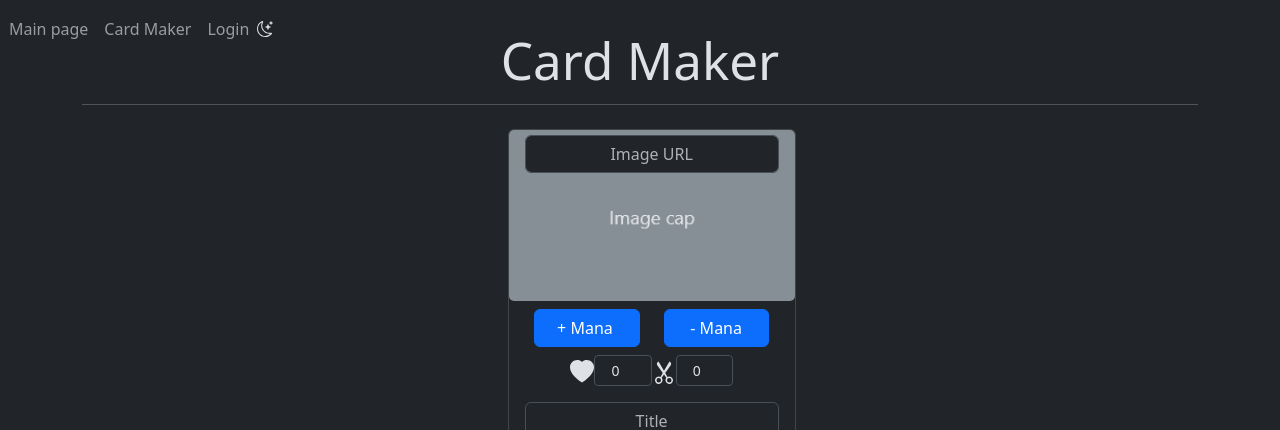
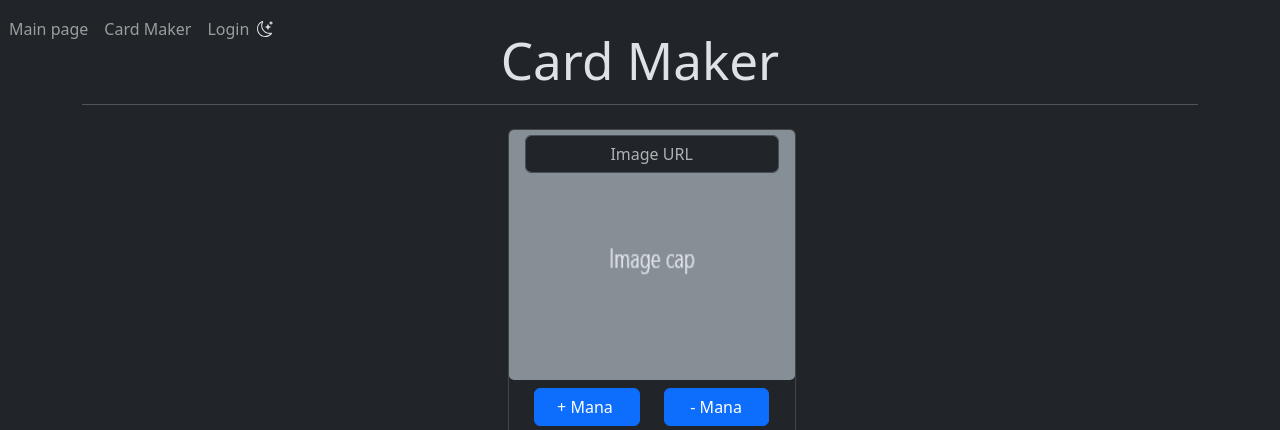
Before and after one commit to Peter537/Dat3-React-CRUD-Project, a React (Vite) app: page /maker in a window 1280 px wide. Shown: the top 430 px of the page. Built offline with nearby package versions, Linux system fonts and the light colour scheme; data requests are answered from the project's data file.

Commit message:
Update CardMaker.jsx

```diff
--- a/src/pages/CardMaker.jsx
+++ b/src/pages/CardMaker.jsx
@@ -3,6 +3,7 @@ import CardGrid from "../components/Card/CardGrid";
 import img from "../components/Card/placeholder.png";
 import { AttackIcon, HealthIcon, ManaIcon } from "../components/Card/CardIcons";
 import { createCard, deleteCard, getAllCards } from "../api/api";
+import "../components/Card/Card.css";
 
 function CardMaker() {
   const [cards, setCards] = useState([]);
@@ -72,7 +73,7 @@ function CardMaker() {
         <div id="cardParent" className="col-sm-4">
           {" "}
           <div className="card" style={{ width: "18rem" }}>
-            <img src={image || img} className="card-img" alt="..."></img>
+            <img src={image || img} className="card-img img"></img>
             <div
               className="card-img-overlay"
               style={{ height: "5%", marginTop: "-4%" }}
```
